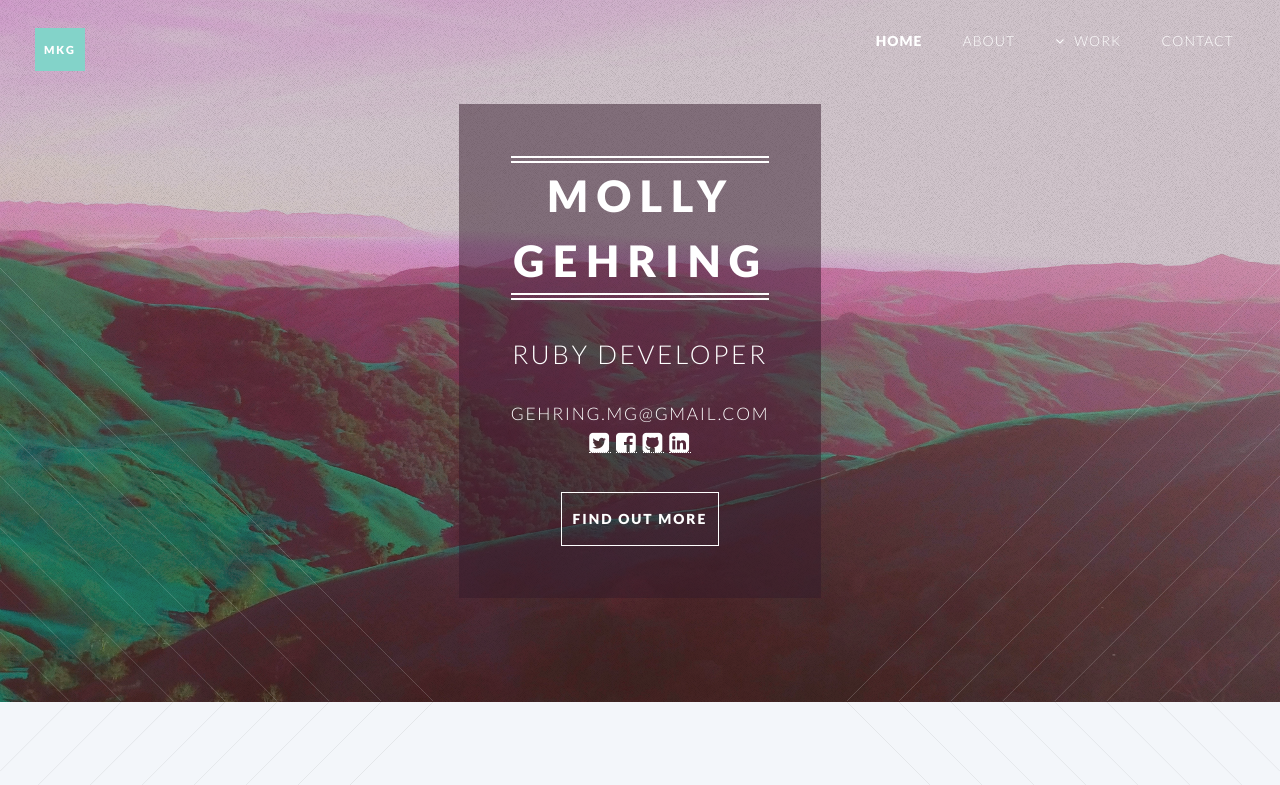
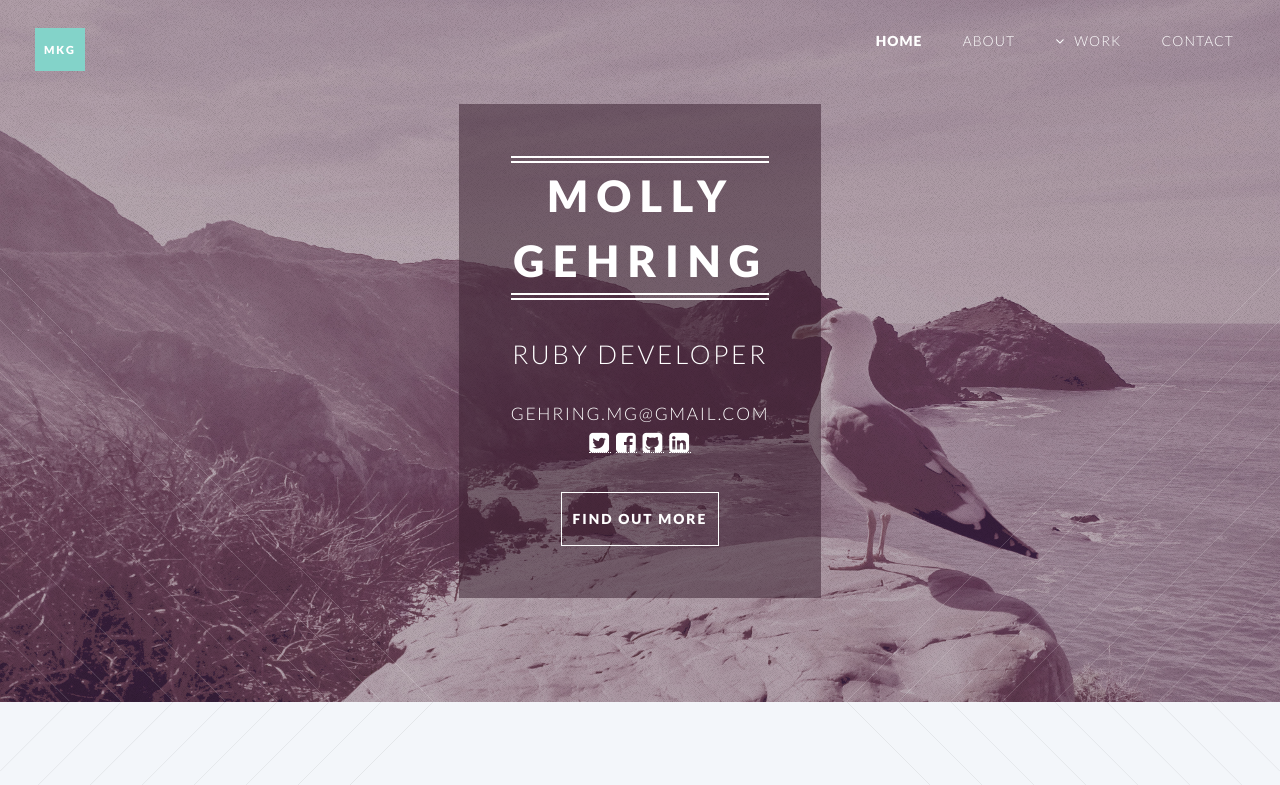
Before and after one commit to mkg1/mkg1.github.io, a plain HTML site: page index.html in a window 1280 px wide. Shown: the top 785 px of the page. Drawn offline with Linux system fonts and the light colour scheme.

Commit message:
Update background

```diff
--- a/assets/css/main.css
+++ b/assets/css/main.css
@@ -2395,7 +2395,7 @@
 	#banner {
 		background-attachment: scroll, scroll, scroll, fixed;
 		background-color: #645862;
-		background-image: url("images/light-bl.svg"), url("images/light-br.svg"), url("images/overlay.png"), url("../../images/IMG_20160126_1556569899.jpg");
+		background-image: url("images/light-bl.svg"), url("images/light-br.svg"), url("images/overlay.png"), url("../../images/IMG_20160126_114902145_HDR.jpg");
 		background-position: bottom left, bottom right, top left, top center;
 		background-repeat: no-repeat, no-repeat, repeat, no-repeat;
 		background-size: 25em, 25em, auto, cover;
```
